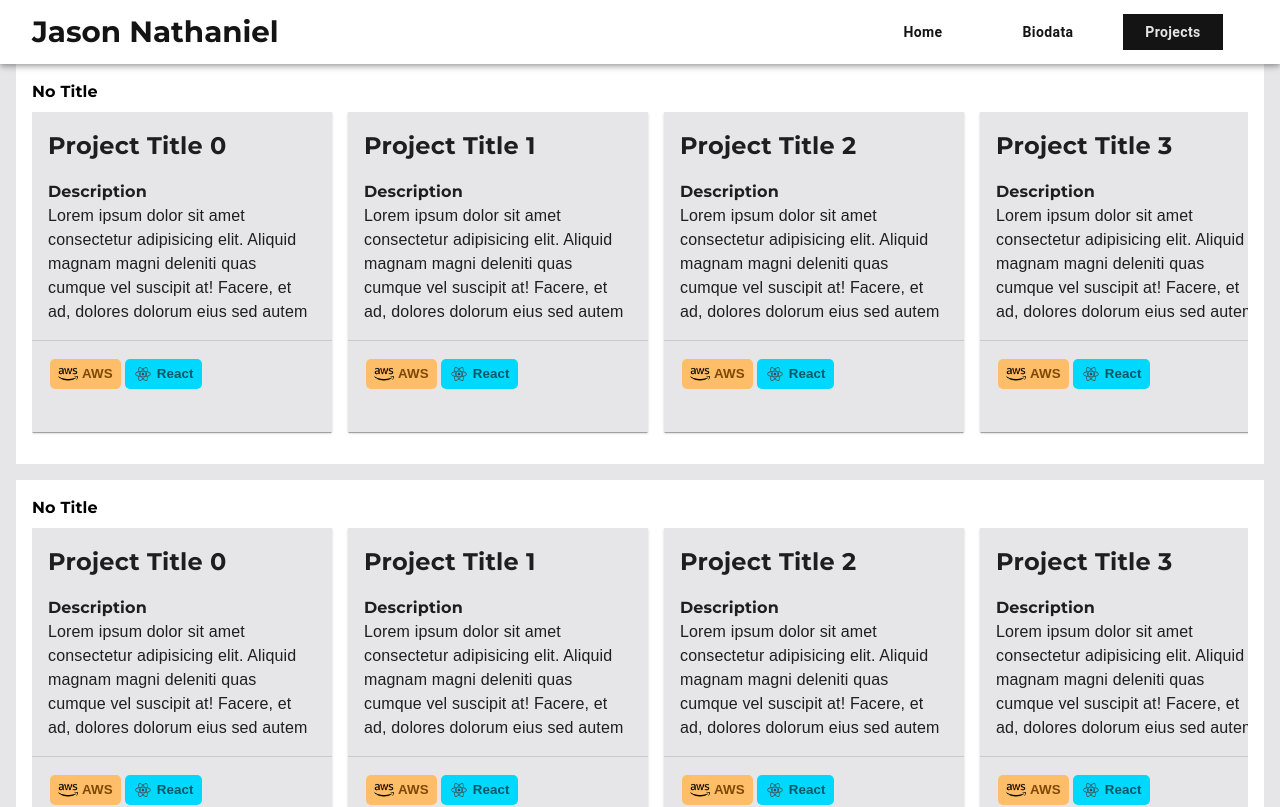
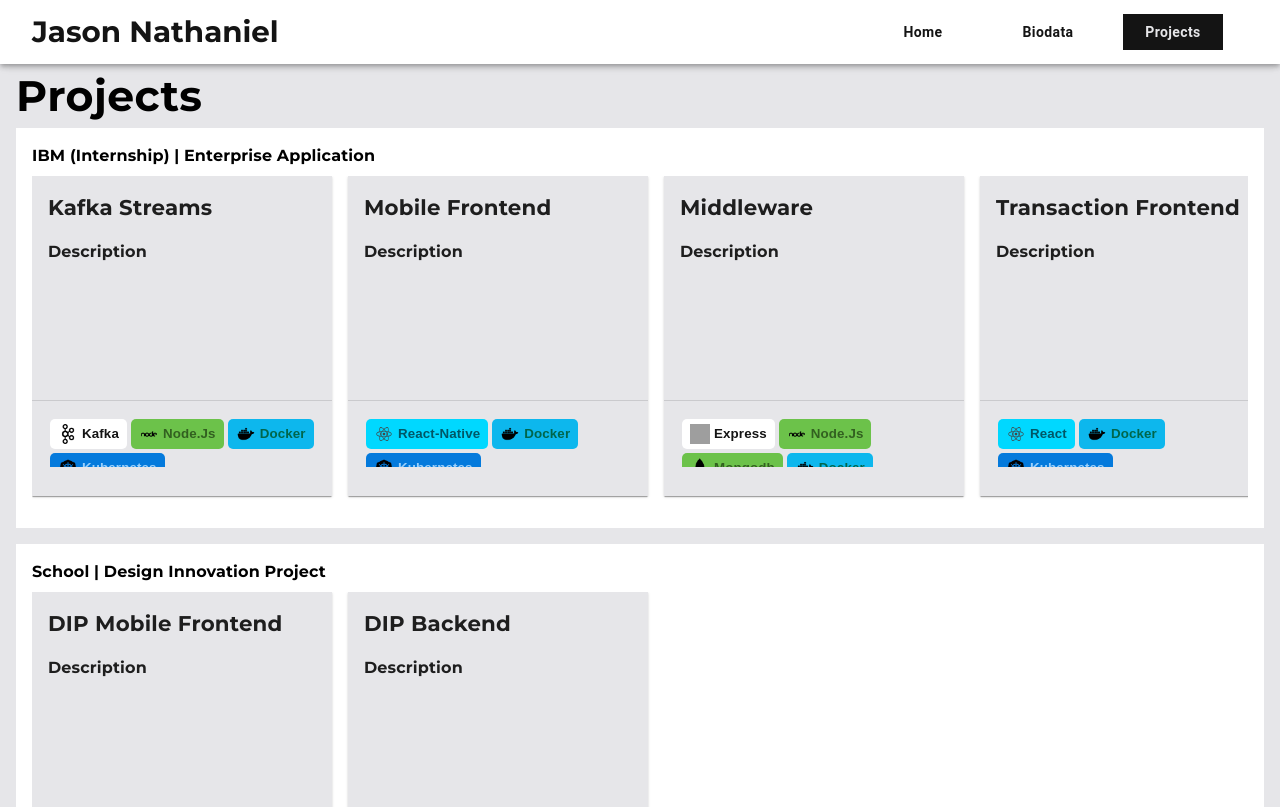
Before and after one commit to sportsjay/personal-web, a React (Create React App) app: page /projects in a window 1280 px wide. Shown: the top 807 px of the page. Built offline with nearby package versions, Linux system fonts and the light colour scheme; grey boxes are pictures that could not be loaded.

Commit message:
[Project Page] added project contents

```diff
--- a/src/components/common/styles/colors.js
+++ b/src/components/common/styles/colors.js
@@ -22,4 +22,5 @@
   mongodb: { bg: "#6cc24a", fc: "#326020" },
   "node.js": { bg: "#6cc24a", fc: "#326020" },
   react: { bg: "#00d8ff", fc: "#005766" },
+  "react-native": { bg: "#00d8ff", fc: "#005766" },
 };
--- a/src/components/projects/index.jsx
+++ b/src/components/projects/index.jsx
@@ -5,17 +5,79 @@
 import ProjectContainer from "./projectContainer";
 
 // import colors
+import { HeaderText } from "../common";
 import { colors } from "../common";
+
+const projects = [
+  {
+    group: "IBM (Internship) | Enterprise Application",
+    data: [
+      {
+        title: "Kafka Streams",
+        description: "",
+        techStacks: ["kafka", "node.js", "docker", "kubernetes"],
+      },
+      {
+        title: "Mobile Frontend",
+        description: "",
+        techStacks: ["react-native", "docker", "kubernetes"],
+      },
+      {
+        title: "Middleware",
+        description: "",
+        techStacks: ["express", "node.js", "mongodb", "docker", "kubernetes"],
+      },
+      {
+        title: "Transaction Frontend",
+        description: "",
+        techStacks: ["react", "docker", "kubernetes"],
+      },
+    ],
+  },
+  {
+    group: "School | Design Innovation Project",
+    data: [
+      {
+        title: "DIP Mobile Frontend",
+        description: "",
+        techStacks: ["flutter"],
+      },
+      {
+        title: "DIP Backend",
+        description: "",
+        techStacks: ["express", "node.js", "mongodb"],
+      },
+    ],
+  },
+  {
+    group: "Get Together Day (School Organisation) | ",
+    data: [
+      {
+        title: "DIP Mobile Frontend",
+        description: "",
+        techStacks: ["flutter"],
+      },
+      {
+        title: "DIP Backend",
+        description: "",
+        techStacks: ["express", "node.js", "mongodb"],
+      },
+    ],
+  },
+];
 
 export default function ProjectsPage(props) {
   const projectClasses = projectStyles();
   return (
     <div className={projectClasses.root}>
       <Toolbar />
+      <header className={projectClasses.header}>
+        <HeaderText>Projects</HeaderText>
+      </header>
       <div className={projectClasses.body}>
-        <ProjectContainer />
-        <ProjectContainer />
-        <ProjectContainer />
+        {projects.map((project) => (
+          <ProjectContainer data={project.data} title={project.group} />
+        ))}
       </div>
     </div>
   );
@@ -28,6 +90,17 @@
     backgroundColor: colors.white,
     backgroundAttachment: "scroll",
   },
+  header: {
+    paddingLeft: theme.spacing(2),
+    fontSize: "32pt",
+    [theme.breakpoints.down("md")]: {
+      fontSize: "24pt",
+      width: "60%",
+    },
+    [theme.breakpoints.down("sm")]: {
+      fontSize: "18pt",
+    },
+  },
   body: {
     width: "100%",
     boxSizing: "border-box",
--- a/src/components/projects/projectCard.jsx
+++ b/src/components/projects/projectCard.jsx
@@ -9,24 +9,18 @@
 
 export default function ProjectCard(props) {
   const cardClasses = cardStyles();
-  const techStacks = props.techStacks || ["AWS", "react"];
+  const { title, description, techStacks } = props;
   return (
     <div>
       <StyledCard {...props}>
         <div className={cardClasses.topSection}>
           <div className={cardClasses.topSectionBackground} />
-          <CardHeader
-            title={<HeaderText>Project Title {props.id}</HeaderText>}
-            className={cardClasses.cardHeader}
-          />
+          <header className={cardClasses.cardHeader}>
+            {<HeaderText>{title}</HeaderText>}
+          </header>
           <div className={cardClasses.cardContent}>
             <HeaderText>Description</HeaderText>
-            <Text className={cardClasses.description}>
-              Lorem ipsum dolor sit amet consectetur adipisicing elit. Aliquid
-              magnam magni deleniti quas cumque vel suscipit at! Facere, et ad,
-              dolores dolorum eius sed autem distinctio nisi sit similique
-              nihil.
-            </Text>
+            <Text className={cardClasses.description}>{description}</Text>
           </div>
         </div>
         <Divider />
@@ -49,6 +43,13 @@
     </div>
   );
 }
+
+ProjectCard.defaultProps = {
+  title: "Project Title",
+  description:
+    "Lorem ipsum dolor sit amet consectetur adipisicing elit. Animi, maiores laborum enim explicabo quos sequi rem quia soluta tenetur voluptas. Beatae omnis ex reprehenderit praesentium nam ducimus accusantium assumenda facilis",
+  techStacks: ["AWS", "react", "kafka", "kafka"],
+};
 
 const cardStyles = makeStyles((theme) => ({
   topSection: {
@@ -78,16 +79,15 @@
     position: "relative",
     zIndex: 1,
     paddingBottom: 0,
+    fontSize: "16pt",
+    padding: theme.spacing(2),
   },
   cardContent: {
     position: "relative",
     padding: theme.spacing(2),
     zIndex: 1,
   },
-  description: {
-    maxHeight: 120,
-    overflow: "auto",
-  },
+  description: { minHeight: 120, maxHeight: 120, overflow: "auto" },
   cardFooter: {
     paddingLeft: theme.spacing(2),
     paddingRight: theme.spacing(2),
--- a/src/components/projects/projectContainer.jsx
+++ b/src/components/projects/projectContainer.jsx
@@ -1,15 +1,14 @@
-import React, { useState } from "react";
+import React from "react";
 import PropTypes from "prop-types";
 import { withWidth, makeStyles } from "@material-ui/core";
 
 // import components
 import ProjectCard from "./projectCard";
-import { HeaderText, colors, Gutter } from "../common";
+import { HeaderText } from "../common";
+import { colors, Gutter } from "../common";
 function ProjectContainer(props) {
-  const data = [0, 1, 2, 3];
-  const title = props.title || "No Title";
+  const { data, title } = props;
   const projectClasses = projectStyles();
-  const [projects, setProjects] = useState(data);
 
   return (
     <React.Fragment>
@@ -18,8 +17,15 @@
           {title}
         </HeaderText>
         <div className={projectClasses.projectsContainer}>
-          {projects.map((_) => (
-            <ProjectCard className={projectClasses.project} key={_} id={_} />
+          {data.map((info, _) => (
+            <ProjectCard
+              className={projectClasses.project}
+              key={_}
+              id={_}
+              title={info.title}
+              description={info.description}
+              techStacks={info.techStacks}
+            />
           ))}
         </div>
       </section>
@@ -30,6 +36,11 @@
 
 ProjectContainer.propTypes = {
   width: PropTypes.oneOf(["lg", "md", "sm", "xl", "xs"]).isRequired,
+};
+
+ProjectContainer.defaultProps = {
+  data: [0, 1, 2, 3],
+  title: "No title",
 };
 
 export default withWidth()(ProjectContainer);
```
Also changed, not shown: public/react-native.png (added).
